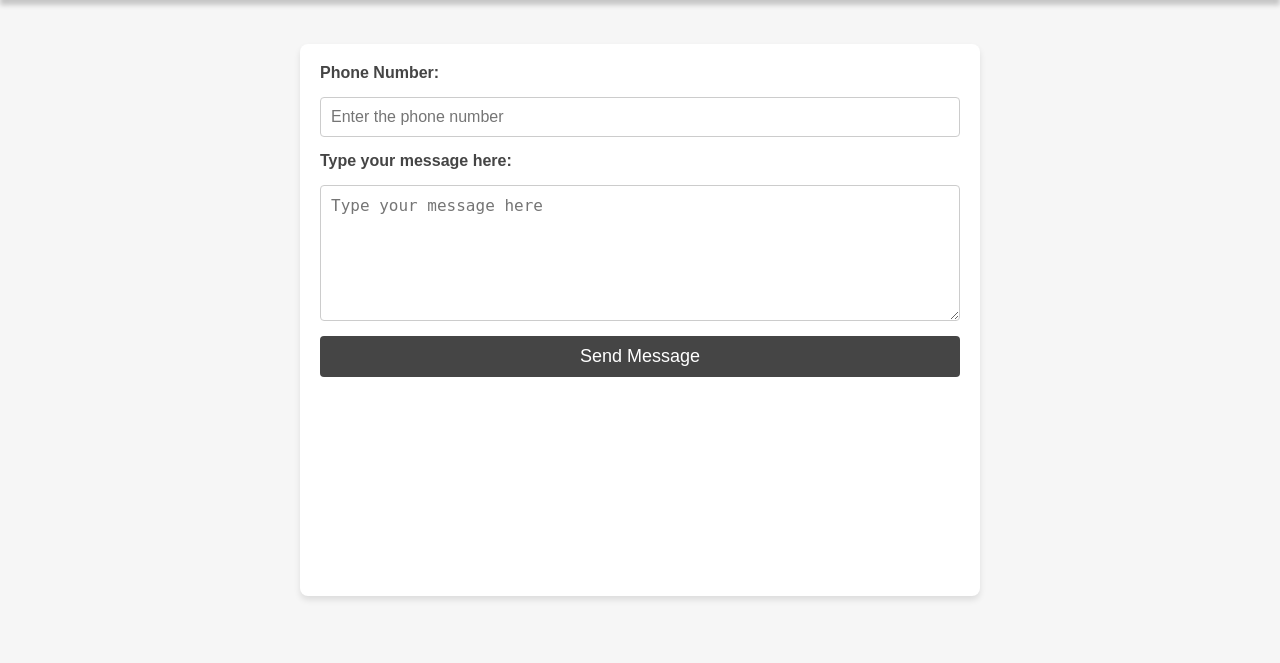
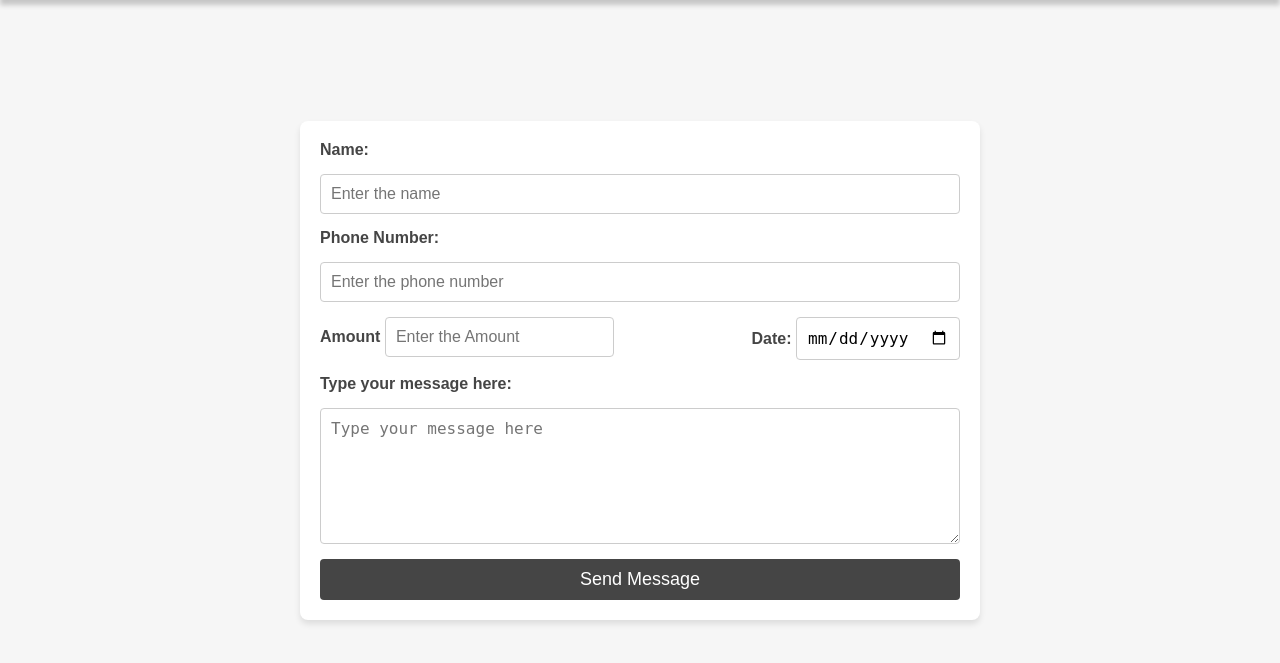
Before and after one commit to Namibra-Devs/sms_sender_app, a PHP site: page / in a window 1280 px wide. Shown: the part 70-733 px from the top of the page. Run offline with PHP 8.4, Linux system fonts and the light colour scheme; the visitor is signed in with stand-in values (Sample User, id 1).

Commit message:
added other fields

```diff
--- a/css/index.css
+++ b/css/index.css
@@ -2,7 +2,6 @@ body {
   font-family: Arial, sans-serif;
   background-color: #f6f6f6;
   color: #454545;
-
   margin: 0;
 }
 
@@ -19,9 +18,14 @@ body {
   padding: 20px;
   border-radius: 8px;
   width: 50%;
-  min-height: 80%;
+  /* min-height: 80%; */
 }
-
+.grouped {
+  display: flex;
+  flex-wrap: wrap;
+  justify-content: space-between;
+  gap: 15px;
+}
 .sms-form {
   display: flex;
   flex-direction: column;
@@ -32,7 +36,7 @@ label {
   font-weight: bold;
 }
 
-input[type="tel"],
+input,
 textarea {
   padding: 10px;
   border: 1px solid #ccc;
@@ -62,6 +66,7 @@ button:hover {
 .navbar {
   display: flex;
   justify-content: space-between;
+  margin-bottom: 50px;
   align-items: center;
   background-color: #f6f6f6;
   padding: 1.5rem 4rem;
@@ -86,3 +91,12 @@ button:hover {
     overflow-y: auto;
   }
 }
+
+/* Media query for mobile devices (portrait) */
+@media (max-width: 480px) {
+  /* Place mobile-specific styles here */
+  body {
+    font-size: 12px; /* Example: Reduce font size for mobile devices */
+  }
+  /* Add more styles as needed */
+}
--- a/index.php
+++ b/index.php
@@ -11,22 +11,36 @@ if (!isset($_SESSION['user'])) {
 }
 
 if (isset($_POST['submit'])) {
+  $message = strip_tags($_POST['message']);
   $phoneNumber = strip_tags($_POST['phoneNumber']);
-  $message = strip_tags($_POST['message']);
+  $amount = strip_tags($_POST['amount']);
+  $date = strip_tags($_POST['date']);
+  $name = strip_tags($_POST['name']);
+
+  // Message placeholders
+  $placeholders = array(
+    '{phone}' => $phoneNumber,
+    '{amount}' => $amount,
+    '{date}' => $date,
+    '{name}' => $name
+  );
+
+  // Replace placeholders in the message
+  $finalMessage = str_replace(array_keys($placeholders), array_values($placeholders), $message);
 
   $senderid = "testingapi";
-  if (!empty($message) && !empty($phoneNumber)) {
+  if (!empty($finalMessage) && !empty($phoneNumber)) {
 
     $curl = curl_init();
     $key = "10a708b0026969526aeb";
     $senderid = "testingapi";
     // $otpPhrase = "0123456789abcdefghijklmnopqrstuvwxyz";
-    //    $smsotpcode =  substr(str_shuffle($otpPhrase), 0, 12);
-    //    $message = "DO NOT SHARE! Your verification code is {$smsotpcode}. No Staff of Cryptozone will ask for this code. Don't share it!";
+    // $smsotpcode =  substr(str_shuffle($otpPhrase), 0, 12);
+    // $message = "DO NOT SHARE! Your verification code is {$smsotpcode}. No Staff of Cryptozone will ask for this code. Don't share it!";
 
 
     curl_setopt_array($curl, array(
-      CURLOPT_URL => "https://api.innotechdev.com/sendmessage.php?key={$key}&message={$message}&senderid={$senderid}&phone={$phoneNumber}",
+      CURLOPT_URL => "https://api.innotechdev.com/sendmessage.php?key={$key}&message={$finalMessage}&senderid={$senderid}&phone={$phoneNumber}",
       CURLOPT_RETURNTRANSFER => true,
       CURLOPT_ENCODING => '',
       CURLOPT_MAXREDIRS => 10,
@@ -37,10 +51,6 @@ if (isset($_POST['submit'])) {
     ));
 
     $response = curl_exec($curl);
-
-    $errorNumber = curl_errno($curl);
-    $errorMessage = curl_error($curl);
-    echo $response;
 
     curl_close($curl);
   }
@@ -64,9 +74,22 @@ if (isset($_POST['submit'])) {
   <div class="wrapper">
     <div class="message-container">
       <form class="sms-form" action="" method="POST">
+        <label for="name">Name:</label>
+        <input type="text" id="name" name="name" placeholder="Enter the name" required />
+
         <label for="phoneNumber">Phone Number:</label>
         <input type="tel" id="phoneNumber" name="phoneNumber" placeholder="Enter the phone number" required />
+        <div class="grouped">
+          <div>
+            <label for="amount">Amount</label>
+            <input type="tel" id="amount" name="amount" placeholder="Enter the Amount" required />
+          </div>
 
+          <div> <label for="date">Date:</label>
+            <input type="date" id="date" name="date" placeholder="Choose date" required />
+          </div>
+
+        </div>
         <label for="message">Type your message here:</label>
         <textarea id="message" name="message" rows="6" placeholder="Type your message here" required></textarea>
 
```
Also changed, not shown: messages.php (added).
